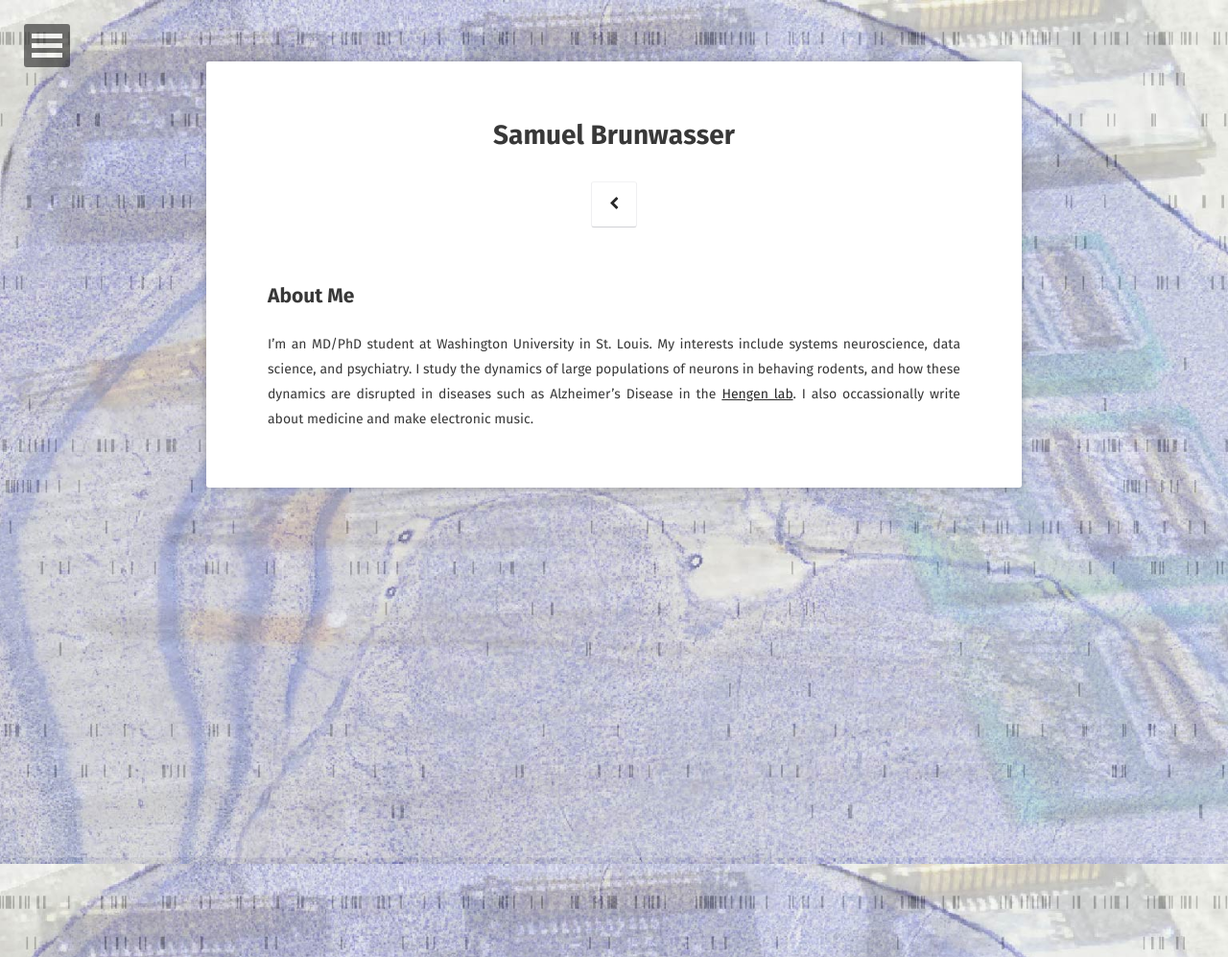
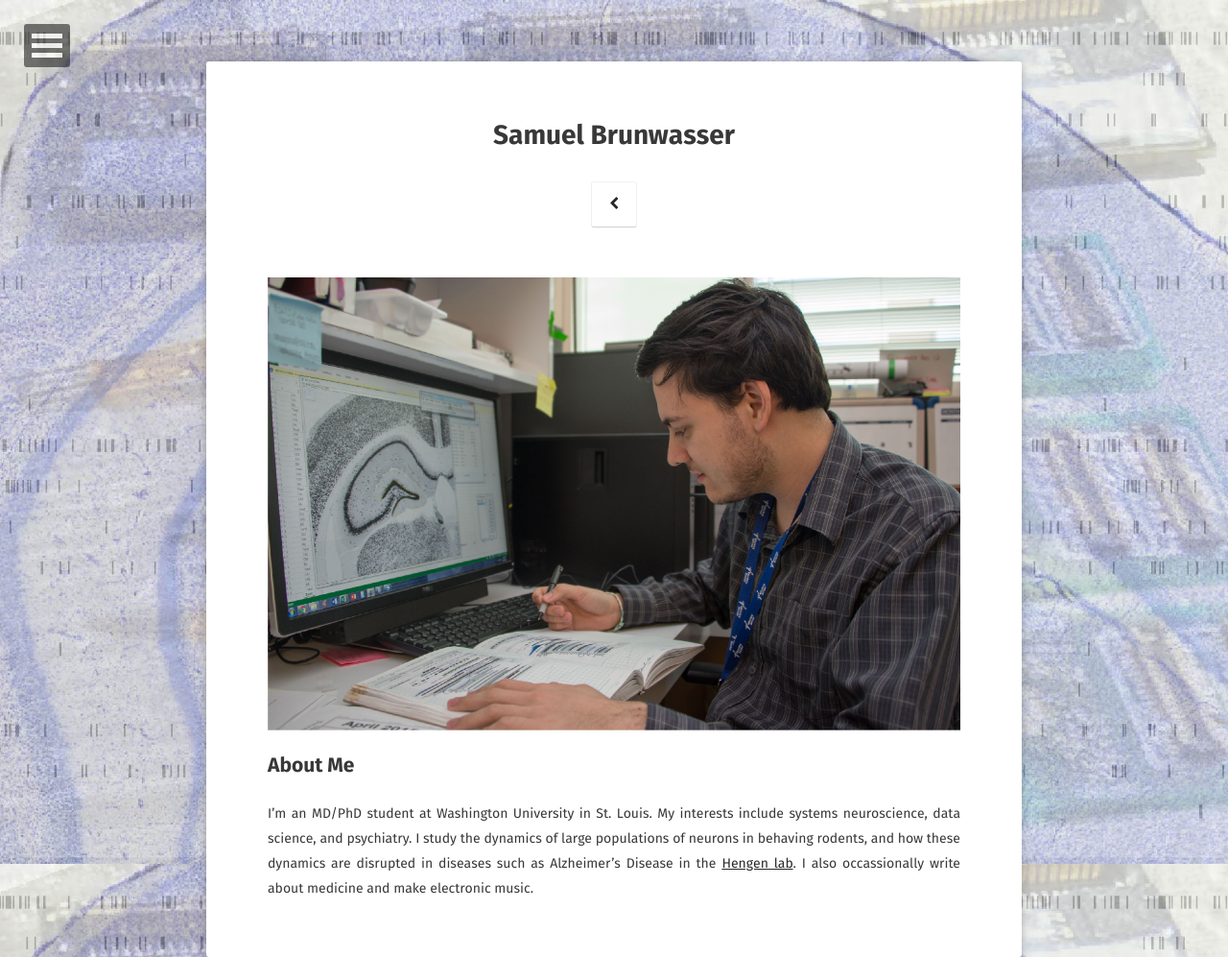
Before and after one commit to sbrunwas/sbrunwas.github.io, a Jekyll site: the page built from about/index.md, in a window 1280 px wide. Shown: the whole page at 96% size. Built offline with Jekyll 4.4.1, drawn with Linux system fonts in a browser that asks for light colours; some web fonts are replaced.

Commit message:
image on about page

```diff
--- a/about/index.md
+++ b/about/index.md
@@ -6,9 +6,7 @@ date: 2016-03-21
 comments: false
 ---
 
-{% capture images %}
-    https://cloud.githubusercontent.com/assets/754514/14509720/61c61058-01d6-11e6-93ab-0918515ecd56.png
-{% endcapture %}
+![labimage](/assets/img/labimg_cropped.jpg){:class="img-responsive"}
 
 ## About Me
 I'm an MD/PhD student at Washington University in St. Louis.  My interests include systems neuroscience, data science, and psychiatry.  I study the dynamics of large populations of neurons in behaving rodents, and how these dynamics are disrupted in diseases such as Alzheimer's Disease in the [Hengen lab](https://hengenlab.org).  I also occassionally write about medicine and make electronic music.
```
Also changed, not shown: assets/img/labimg_cropped.jpg (added), 1 other file.
